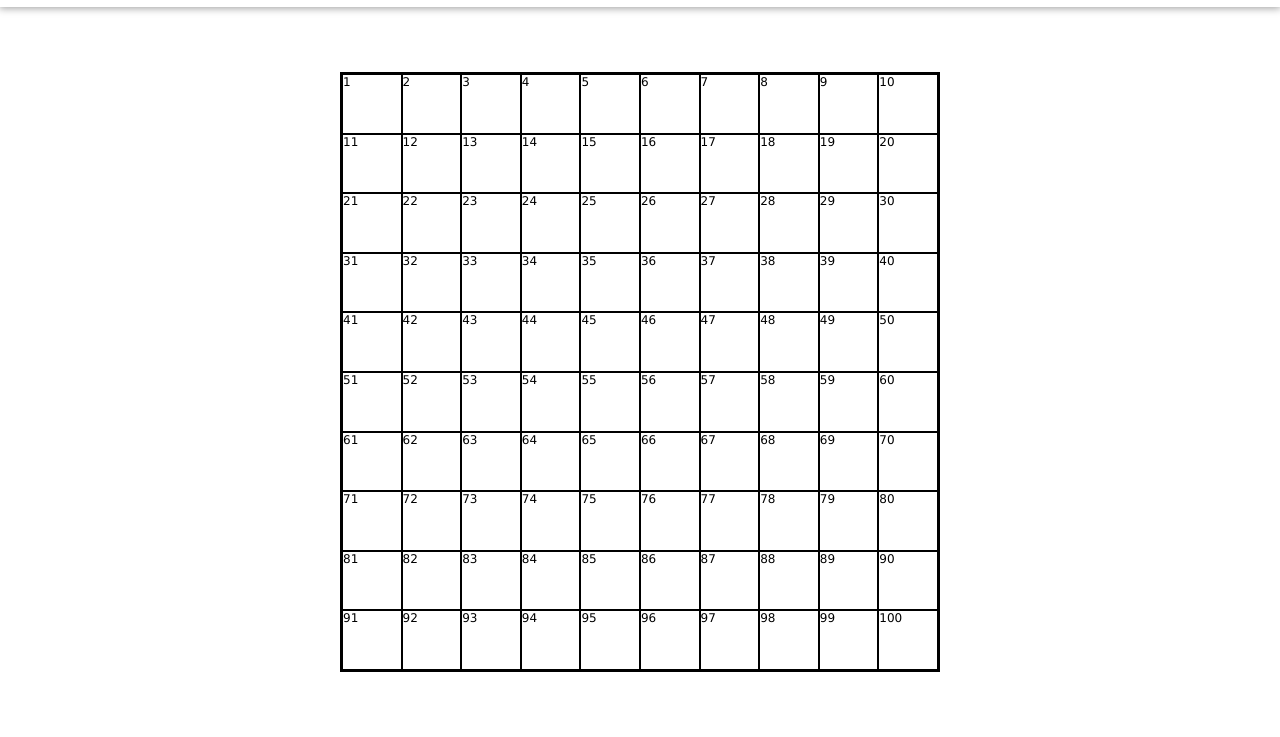
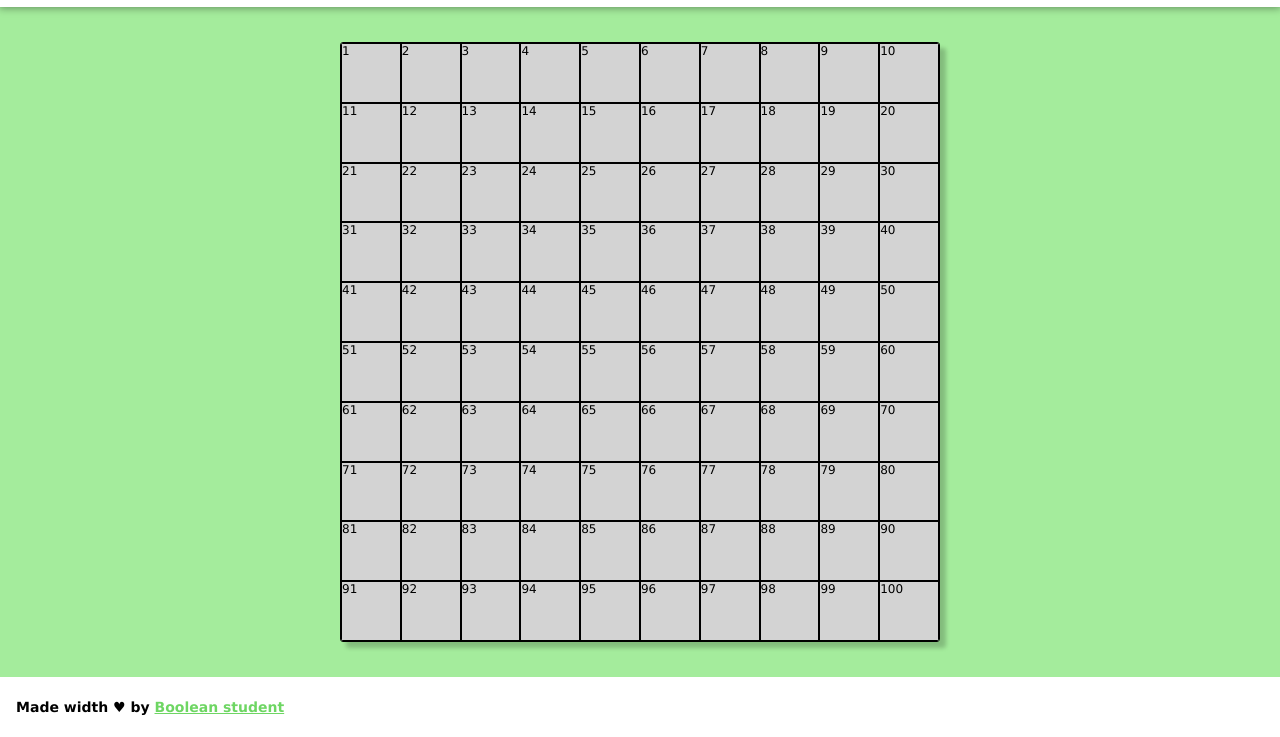
Before and after one commit to Garox7/js-campominato-grid, a plain HTML site: page index.html in a window 1280 px wide. Both pictures are taken after a click on the button "Play". Shown: the part 63-800 px from the top of the page. Drawn offline with Linux system fonts and the light colour scheme.

Commit message:
Improvements

```diff
--- a/css/style.css
+++ b/css/style.css
@@ -9,8 +9,9 @@ html {
 }
 
 body {
-    height: calc(100vh - 70px);
+    height: calc(100vh - 130px);
     margin-top: 70px;
+    position: relative;
 }
 
 /********************
@@ -41,6 +42,10 @@ header {
     font-weight: bold;
 }
 
+select {
+
+}
+
 .header__playgame {
     height: 2rem;
     padding: .5rem 1rem;
@@ -57,6 +62,7 @@ header {
     FIELD
 ********************/
 .field__container {
+    background-color: #a4ec9c;
     height: 100%;
     display: flex;
     align-items: center;
@@ -66,17 +72,43 @@ header {
 .field__grid {
     height: 600px;
     width: 600px;
-    border: 2px solid black;
+    border: 1px solid black;
+    /* border-width: thin; */
+    border-radius: 3px;
+    overflow: hidden;
     display: flex;
     flex-wrap: wrap;
+    box-shadow: 6px 6px 4px rgba(0, 0, 0, .2);
 }
 
 .cell {
+    background-color: lightgray;
+    font-size: 12px;
+    border: 1px solid black;
     display: flex;
-    border: 1px solid black;
-    font-size: 12px;
+    transition: all .1s linear;
 }
 
 .cell.active {
-    background-color: lightskyblue;
+    background-color: lightgreen;
+    color: white;
 }
+
+/********************
+    FOOTER
+********************/
+footer {
+    height: 60px;
+    display: flex;
+    align-items: center;
+    padding: 1rem;
+}
+
+footer span {
+    font-size: 14px;
+    font-weight: bold;
+}
+
+footer span a {
+    color: #6ed663;
+}
--- a/index.html
+++ b/index.html
@@ -31,5 +31,10 @@
     <section class="field__container">
         <div class="field__grid"></div>
     </section>
+
+    <footer>
+        <span>Made width &hearts; by <a href="#">Boolean student</a></span>
+    </footer>
+
 </body>
 </html>
--- a/javascript/script.js
+++ b/javascript/script.js
@@ -1,28 +1,20 @@
+let difficultyLevel = document.getElementById('select-difficulty').value;
+const playButton = document.querySelector('.header__playgame');
 const gridElement = document.querySelector('.field__grid');
-let difficultySelector = document.getElementById('select-difficulty');
-const playButton = document.querySelector('.header__playgame');
-console.log(difficultySelector);
 
 playButton.addEventListener('click', function(){
-
-    let difficultyLevel = difficultySelector.value;
-    console.log(difficultyLevel);
-
     gridElement.replaceChildren();
+    console.log('mi hai cliccato');
 
     if (difficultyLevel == '1') {
         numberCell = 100;
-        console.log(numberCell);
 
     } else if (difficultyLevel == '2') {
         numberCell = 81;
-        console.log(numberCell);
 
     } else if (difficultyLevel == '3') {
         numberCell = 49;
-        console.log(numberCell);
     }
-
 
     for (let i = 1; i <= numberCell; i++) {
         const cellElement = document.createElement('div');
@@ -43,5 +35,10 @@ playButton.addEventListener('click', function(){
 
         gridElement.append(cellElement);
         cellElement.append([i]);
+
+
+        cellElement.addEventListener ('click', function() {
+            this.classList.toggle('active');
+        })
     }
 })
```
